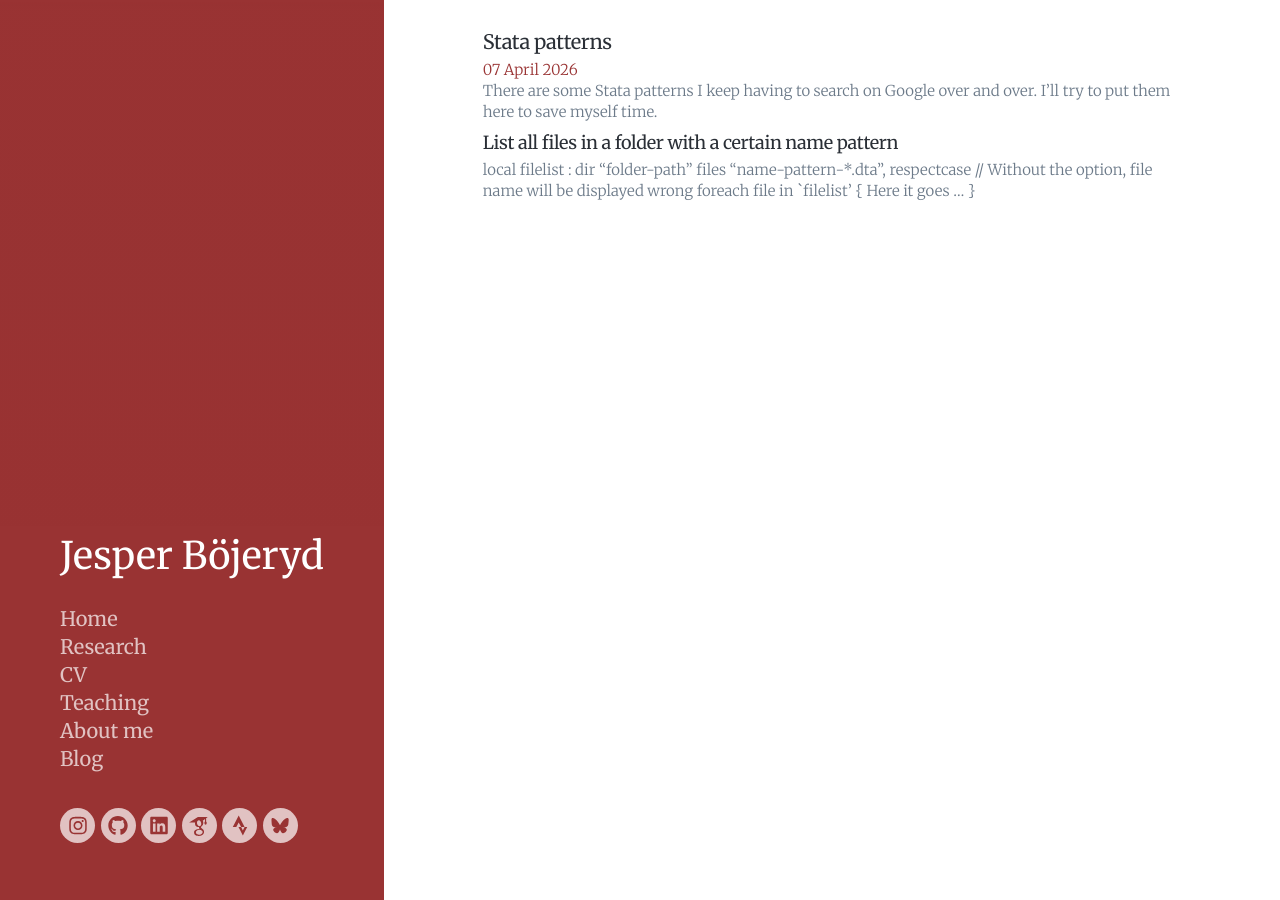
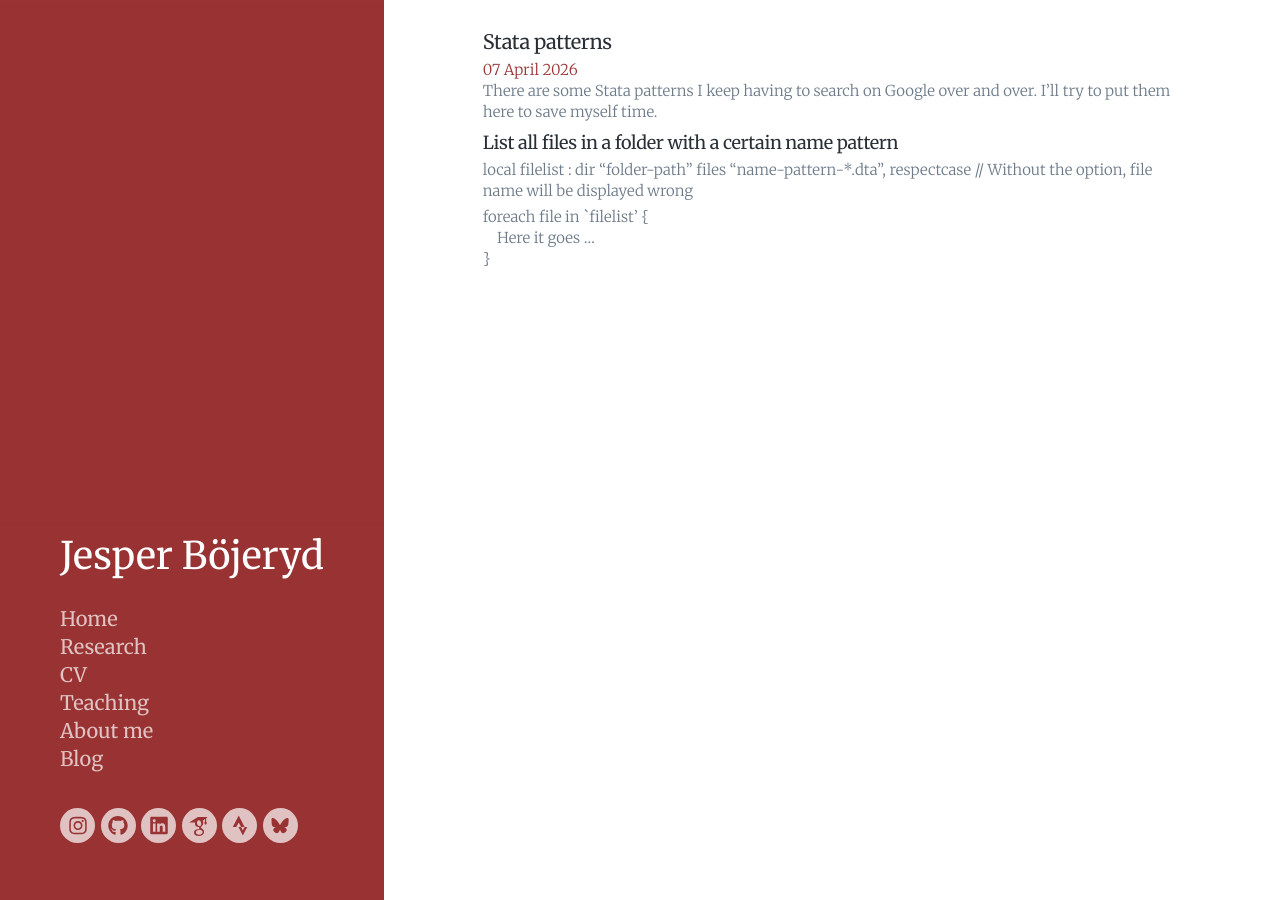
Before and after one commit to bojeryd91/bojeryd91.github.io, a Jekyll site: the page built from _posts/2026-04-27-stata-tricks.md, in a window 1280 px wide and 900 px high. Built offline with Jekyll 4.4.1, drawn with Linux system fonts in a browser that asks for light colours; nearby versions of some CDN libraries; some web fonts are replaced.

```diff
--- a/_posts/2026-04-27-stata-tricks.md
+++ b/_posts/2026-04-27-stata-tricks.md
@@ -8,6 +8,7 @@ There are some Stata patterns I keep having to search on Google over and over. I
 
 ## List all files in a folder with a certain name pattern
 local filelist : dir "folder-path" files "name-pattern-*.dta", respectcase // Without the option, file name will be displayed wrong
-foreach file in `filelist' {
-  Here it goes ...
+
+foreach file in `filelist' {<br>
+&nbsp;&nbsp;&nbsp;&nbsp;Here it goes ...<br>
 }
```
